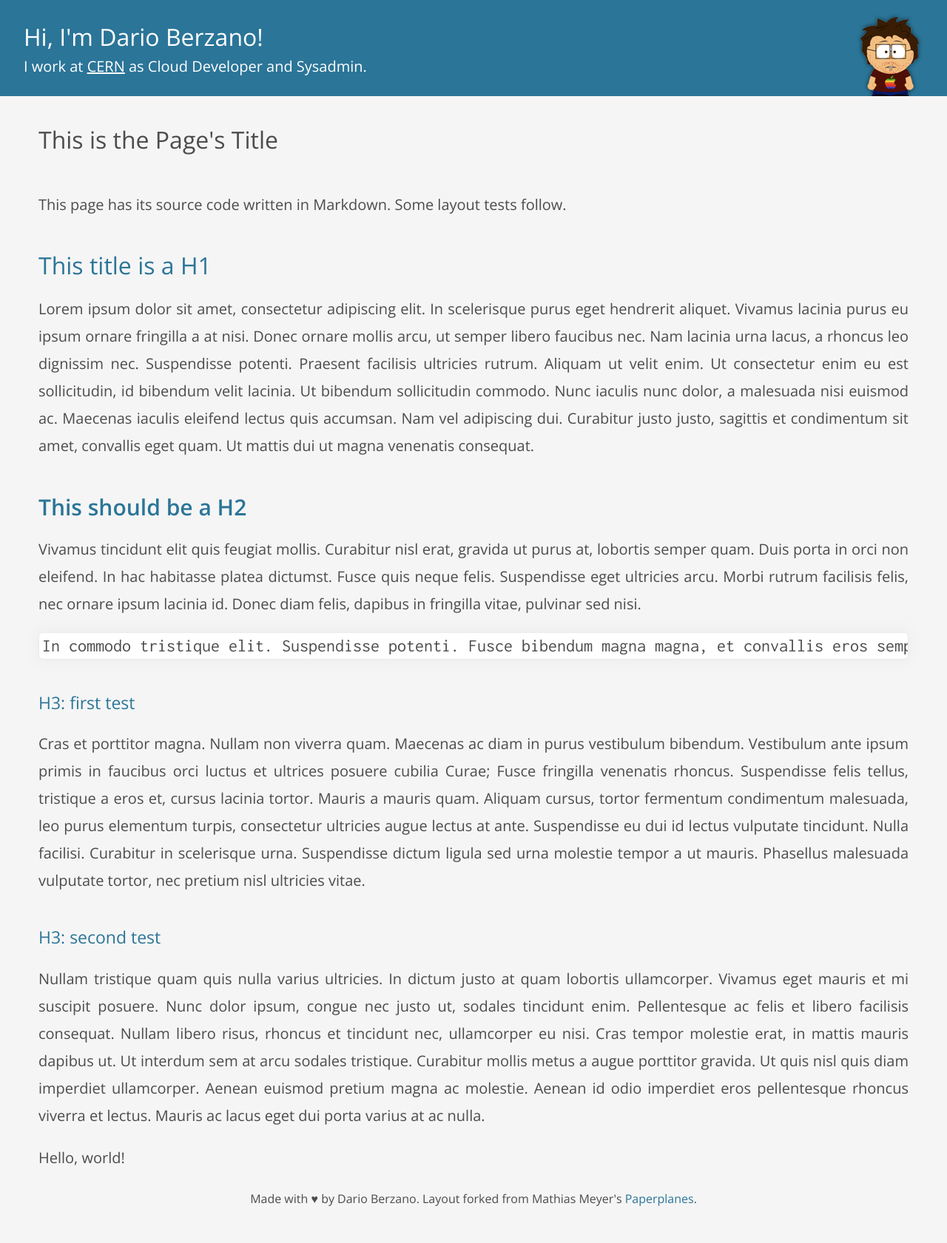
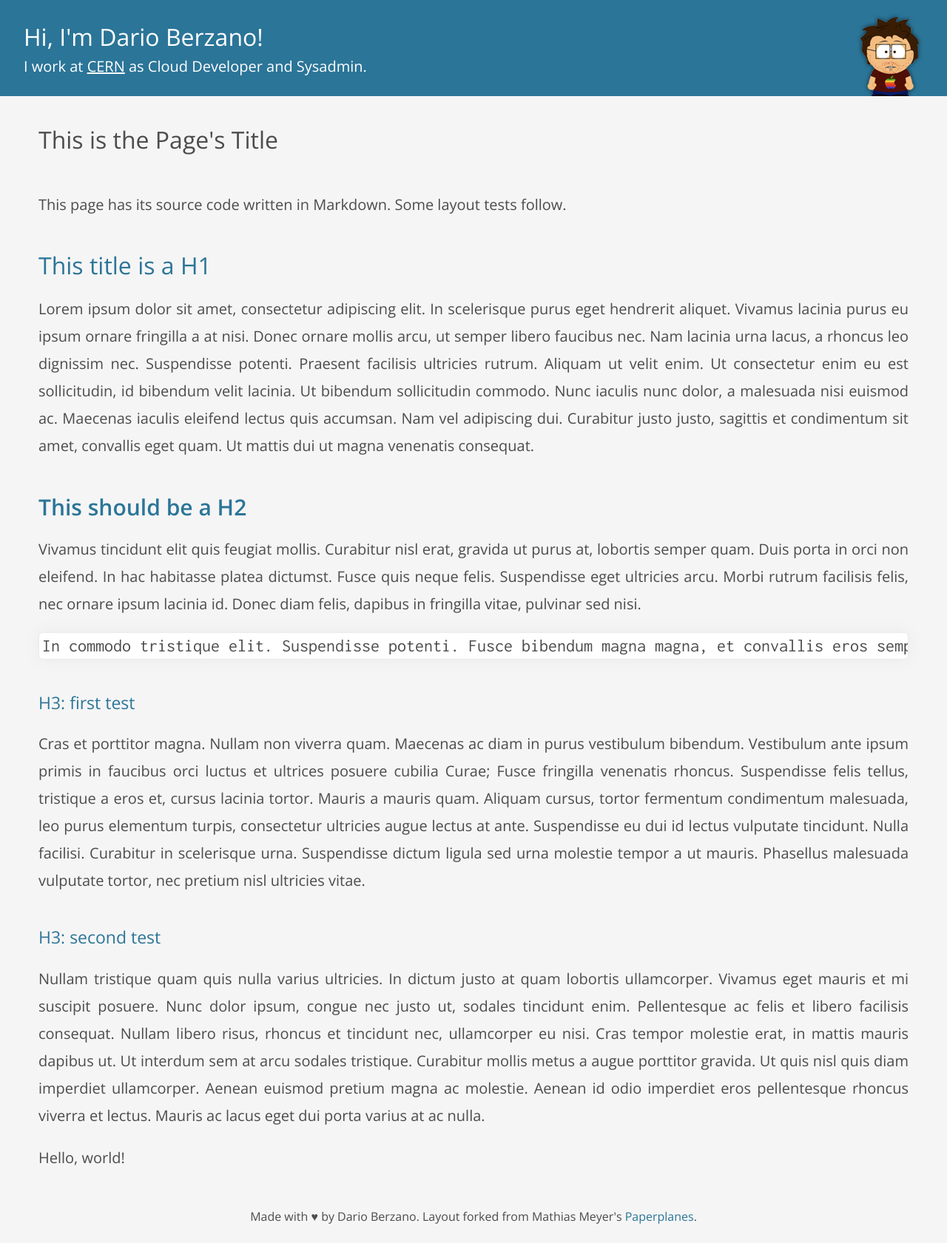
Before and after one commit to dberzano/dberzano.github.io, a Jekyll site: the page built from index.md, in a window 1280 px wide. Shown: the whole page at 74% size. Built offline with Jekyll 4.4.1, drawn with Linux system fonts in a browser that asks for light colours; nearby versions of some CDN libraries; Markdown is read by kramdown in place of the engine named in the settings; before the commit the page ends 1655 px from its top, so only the background shows below that.

Commit message:
Footer separated from content

```diff
--- a/_layouts/tweet.html
+++ b/_layouts/tweet.html
@@ -43,11 +43,11 @@
 
         {{ content }}
 
-        <div id="footer">
-          <div id="footer_text">
-            Made with &hearts; by Dario Berzano. Layout forked from Mathias Meyer's <a href="http://www.paperplanes.de/">Paperplanes</a>.
-          </div>
-        </div>
+      </div>
+    </div>
+
+    <div id="foot">
+      <div id="footer-content"><p>Made with &hearts; by Dario Berzano. Layout forked from Mathias Meyer's <a href="http://www.paperplanes.de/">Paperplanes</a>.</p>
       </div>
     </div>
 
--- a/css/screen.css
+++ b/css/screen.css
@@ -35,25 +35,25 @@
   text-align: left;
   width: 650px;
   padding-right: 0px;
-  margin-bottom: 20px;
 }
 
 #content {
   padding-top: 20px;
   padding-bottom: 10px;
-  margin: 20px 20px;
+  margin: 20px 20px 0px 20px;
 }
 
-#footer {
+#foot {
   width: 100%;
   clear: both;
-  height: 21px;
-  min-height: 21px;
-  /*background-color: yellow;*/
+  margin-bottom: 25px;
 }
 
-#footer_text {
-  padding-top: 6px;
+#foot p {
+  margin: 0;
+}
+
+#footer-content {
   font-size: 80%;
   text-align: center;
 }
```
